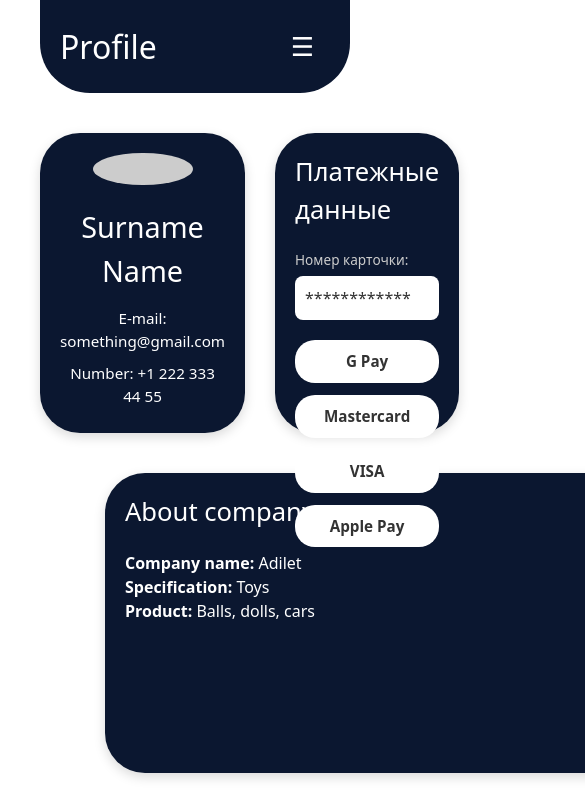
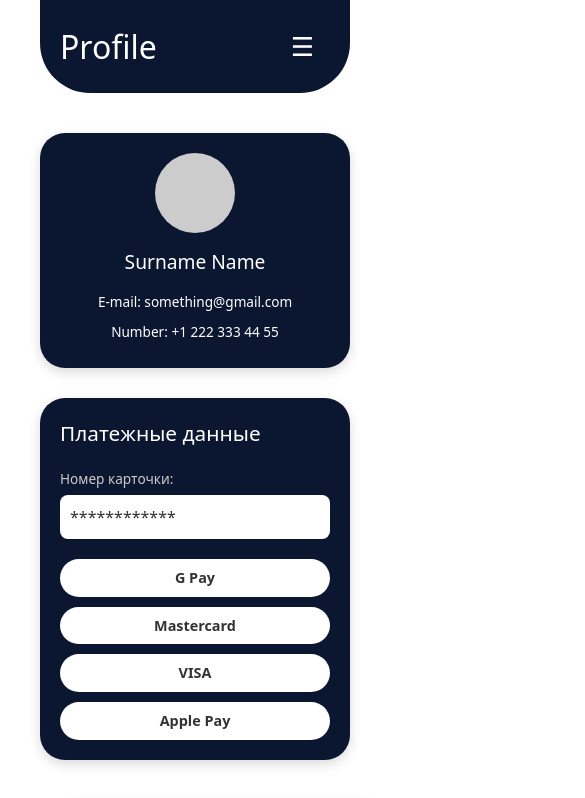
Before and after one commit to Ali-na-abaya/B2B, a Nuxt app: page /profile in a window 390 px wide. Shown: the top 798 px of the page, 585 px wide, since content can reach past the window. Built offline with nearby package versions, Linux system fonts and the light colour scheme.

Commit message:
описание изменений

```diff
--- a/pages/profile.vue
+++ b/pages/profile.vue
@@ -143,6 +143,7 @@ justify-content: space-around;
 }
 
 .card {
+  display: flex;
   background-color: #0b1730;
   color: white;
   padding: 30px;
@@ -472,6 +473,7 @@ justify-content: space-around;
   }
 
   .card {
+    flex-direction: column;
     padding: 20px;
   }
 
@@ -496,6 +498,15 @@ justify-content: space-around;
   .menu-content a {
     font-size: 16px;
   }
+}
+
+@media (max-width: 768px) {
+  .footer-content {
+    flex-direction: column;
+    gap: 1.5rem;
+    text-align: center;
+    padding: 0 1rem;
+  }
 
   .footer-left,
   .footer-center,
@@ -517,5 +528,102 @@ justify-content: space-around;
     height: 35px;
     font-size: 1rem;
   }
+
+@media (max-width: 768px) {
+  .user-info-card {
+    flex-direction: column;
+    align-items: flex-start;
+    width: 100%;
+    height: auto;
+    padding: 20px;
+  }
+.content-wrapper {
+  flex-direction: column;
+justify-content: space-around;
+  gap: 30px;
+}
+  .avatar {
+    width: 90px;
+    height: 90px;
+  }
+
+  .user-name {
+    font-size: 1.4rem;
+  }
+
+  .payment-card {
+    width: 100%;
+    height: auto;
+    padding: 20px;
+  }
+
+  .card {
+    flex-direction: column;
+    padding: 20px;
+    border-radius: 25px;
+  }
+
+  .payment-methods {
+    grid-template-columns: 1fr 1fr;
+  }
+}
+
+
+@media (max-width: 480px) {
+  .user-info-card {
+    flex-direction: column;
+    align-items: center;
+    text-align: center;
+    gap: 15px;
+    width: 100%;
+  }
+
+  .avatar {
+    width: 80px;
+    height: 80px;
+  }
+
+  .user-name {
+    font-size: 1.2rem;
+  }
+
+  .user-email,
+  .user-phone {
+    font-size: 0.85rem;
+  }
+
+  .payment-card {
+    width: 100%;
+    height: auto;
+  }
+
+  .payment-methods {
+    grid-template-columns: 1fr;
+    gap: 10px;
+  }
+
+  .card-title {
+    font-size: 1.3rem;
+  }
+
+  .payment-logo {
+    font-size: 0.9rem;
+    padding: 8px;
+  }
+}
+.company-card{
+  background-color: #0b1730;
+  color: white;
+  padding: 30px;
+  justify-content: center;
+  border-radius: 40px;
+  margin-left: 5px;
+  box-shadow: 0 4px 12px rgba(0, 0, 0, 0.15);
+  width: 350px;
+    height: 300px;
+    margin-top: 40px;
+}
+
+
 }
 </style>
```
